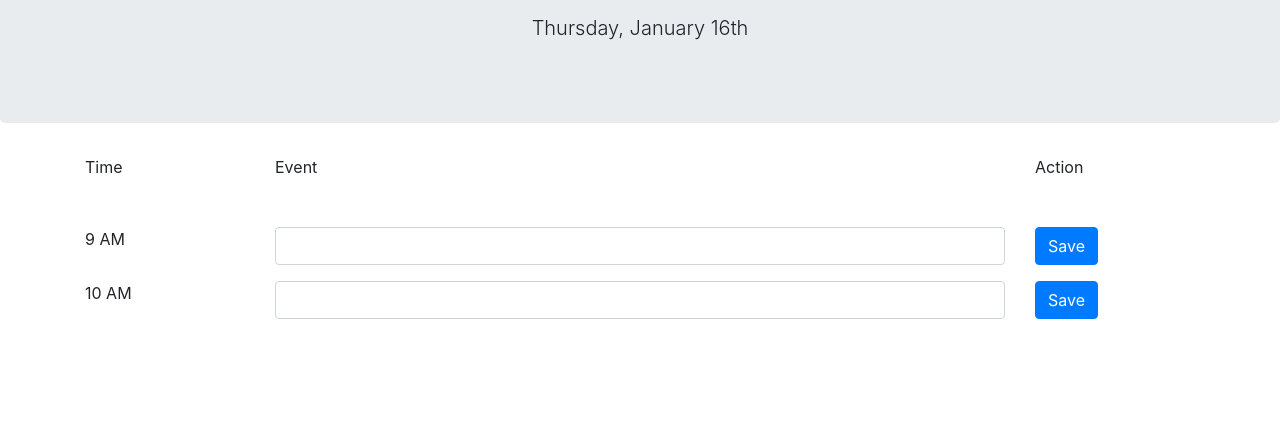
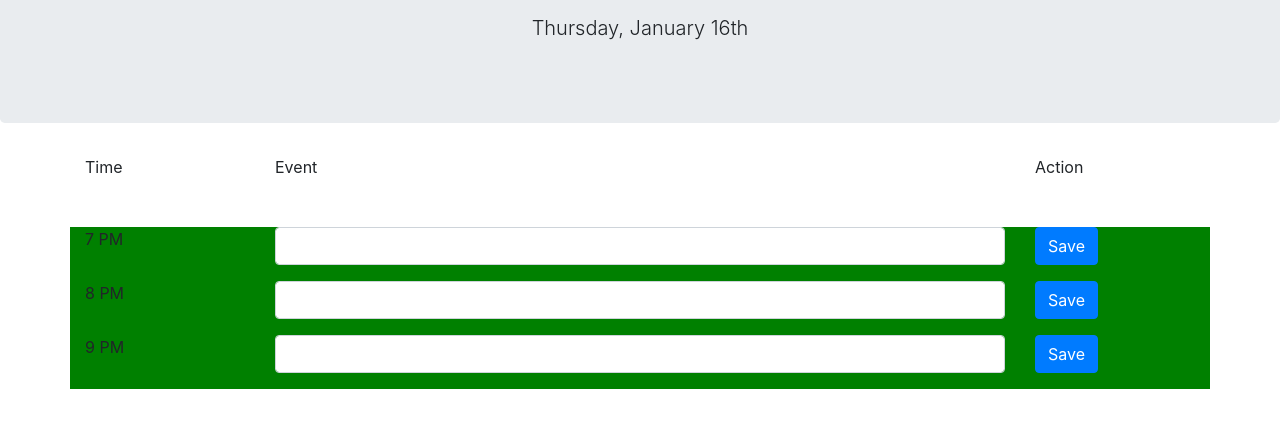
Before and after one commit to ltdebelen/HW5-Day-Planner, a plain HTML site: page index.html in a window 1280 px wide. Shown: the part 191-618 px from the top of the page. Drawn offline with nearby package versions, Linux system fonts and the light colour scheme.

Commit message:
Adding logic for hour comparison

```diff
--- a/assets/js/app.js
+++ b/assets/js/app.js
@@ -1,8 +1,27 @@
 const dateToday = moment().format("dddd, MMMM Do");
+const currentHour = moment().format("H");
+console.log(currentHour);
 let events = [];
 
 // Display current date in header
 $("#currentDay").text(dateToday);
+
+// change css styling and behavior based on current hour
+let eventHours = [19, 20, 21];
+eventHours.forEach(hour => {
+  // compare currentHour to the value of div id
+  const divHourVal = $("#div-" + hour).data("hour");
+  if (currentHour > divHourVal) {
+    // event is already done
+    $("#div-" + hour).css("background", "gray");
+  } else if (currentHour == divHourVal) {
+    // event is currently happening
+    $("#div-" + hour).css("background", "red");
+  } else if (currentHour < divHourVal) {
+    // event is going to happen
+    $("#div-" + hour).css("background", "green");
+  }
+});
 
 // Adding on click function when saving events
 $(".row").on("click", function(e) {
--- a/index.html
+++ b/index.html
@@ -39,26 +39,39 @@
           Action
         </div>
       </div>
-      <div class="row" data-id="9">
+      <div class="row" id="div-19" data-hour="19">
         <div class="col-md-2">
-          9 AM
+          7 PM
         </div>
         <div class="col-md-8">
           <div class="form-group">
-            <input type="text" class="form-control" id="event-9" />
+            <input type="text" class="form-control" id="event-7" />
           </div>
         </div>
         <div class="col-md-2">
           <button class="btn btn-primary">Save</button>
         </div>
       </div>
-      <div class="row" data-id="10">
+      <div class="row" id="div-20" data-hour="20">
         <div class="col-md-2">
-          10 AM
+          8 PM
         </div>
         <div class="col-md-8">
           <div class="form-group">
-            <input type="text" class="form-control" id="event-10" />
+            <input type="text" class="form-control" id="event-8" />
+          </div>
+        </div>
+        <div class="col-md-2">
+          <button class="btn btn-primary">Save</button>
+        </div>
+      </div>
+      <div class="row" id="div-21" data-hour="21">
+        <div class="col-md-2">
+          9 PM
+        </div>
+        <div class="col-md-8">
+          <div class="form-group">
+            <input type="text" class="form-control" id="event-9" />
           </div>
         </div>
         <div class="col-md-2">
```
